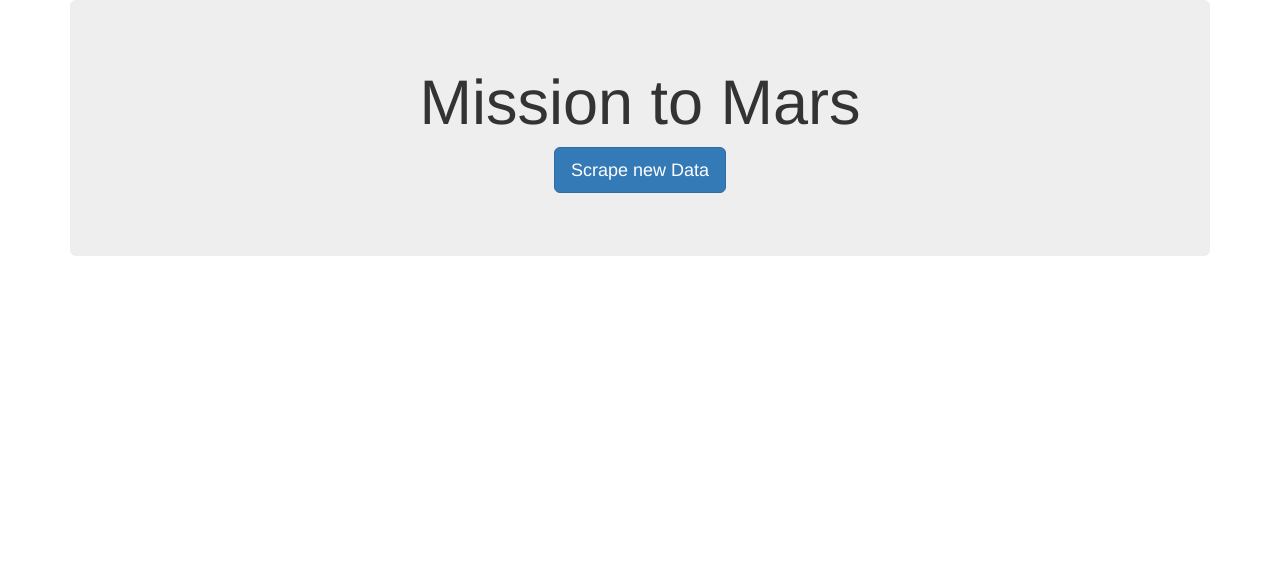
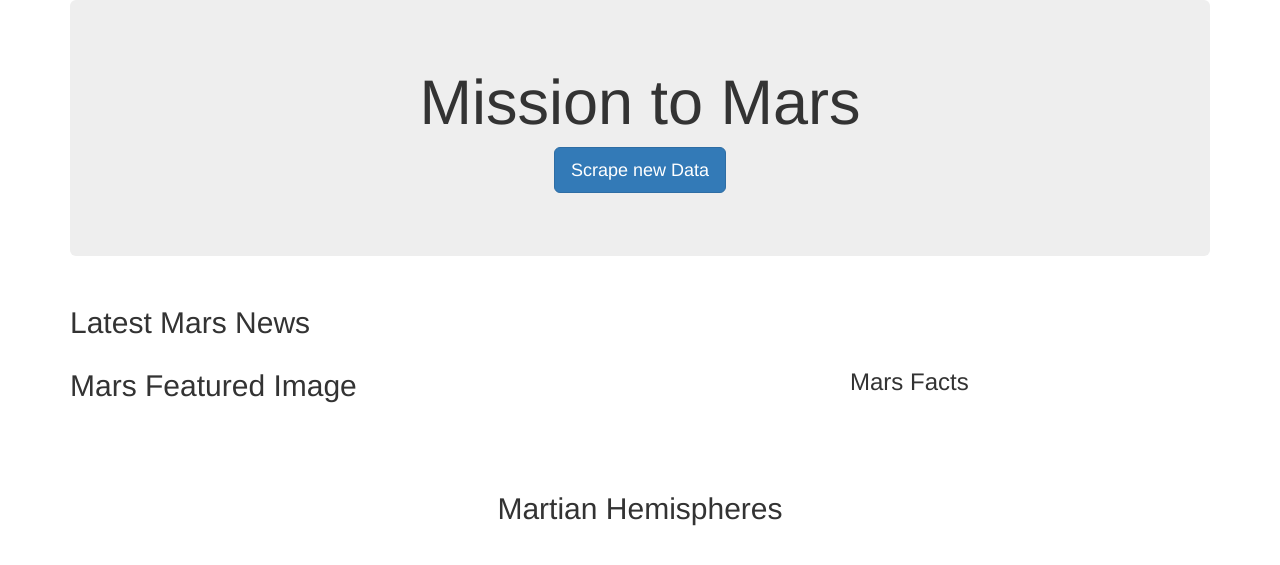
Before and after one commit to Zachariassis/Web_Scraping_Challenge, a Flask app: page / in a window 1280 px wide. Shown: the top 565 px of the page. Run offline with Flask 2, Linux system fonts and the light colour scheme; data that the repository does not hold is empty; some libraries are stand-ins or nearby versions.

Commit message:
Final Commit

```diff
--- a/app.py
+++ b/app.py
@@ -12,14 +12,31 @@ mongo = PyMongo(app)
 @app.route("/")
 def index():
     news = mongo.db.news.find_one()
-    return render_template("index.html", news=news)
+    facts = mongo.db.facts.find_one()
+    if facts is None:
+        facts=facts
+    else:
+        facts=facts['Data']
+
+
+    return render_template("index.html", news=news, facts=facts)
 
 
 @app.route("/scrape")
 def scraper():
     news = mongo.db.news
+    facts = mongo.db.facts
     news_data = mission_to_mars.mars_news()
+
+    featured_url = mission_to_mars.scrape_images()
+    hemi= mission_to_mars.scrape_hemi()
+    fact_data = {'Data': mission_to_mars.scrape_facts()}
+
+    news_data={"Title": news_data.Title, "Body": news_data.Body, "Featured": featured_url,
+               "HemiTitle": hemi['Title'].tolist() ,"HemiURL": hemi['Img_url'].tolist()}
+
     news.update({}, news_data, upsert=True)
+    facts.update({}, fact_data, upsert=True)
 
     return redirect("/", code=302)
 
--- a/templates/index.html
+++ b/templates/index.html
@@ -17,11 +17,73 @@
       <p><a class="btn btn-primary btn-lg" href="/scrape" role="button">Scrape new Data</a></p>
     </div>
 
-    <!-- Craigslist Listings -->
+    <!-- Mars News -->
     <div class="row" id="news">
       <div class="col-md-12">
+        <h2 class=heading>Latest Mars News</h2>
         <h4 class="heading">{{news.Title}}</h4>
         <small>{{news.Body}}</small>
+      </div>
+    </div>
+
+    <!-- Mars Featured Image and Facts-->
+    <div class="row" id="image">
+      <div class="col-md-8">
+        <h2 class="heading">Mars Featured Image</h2>
+        <img src="{{news.Featured}}">
+      </div>
+      <div class="col-md-4">
+        <h3 class="heading">Mars Facts</h3>
+        <table class="dataframe">
+          <tbody>
+            <!--{% if facts[0] is defined %}-->
+              {% for f in facts %}
+                <tr>
+                  <td>{{ f['Property'] }}</td>
+                  <td>{{ f['Value'] }}</td>
+                </tr>
+              {% endfor %}
+            <!--{% endif %}-->
+          </tbody>
+        </table>
+      </div>
+    </div>
+    <br><br>
+    <!-- Mars Hemispheres -->
+
+    <div class="row" id="Hemisphere_Title">
+      <div class="col-md-12" style="text-align: center;">
+        <h2 class='heading'>Martian Hemispheres</h2>
+      </div>
+    </div>
+
+    <div class="row" id="Hemispheres1">
+      <div class="col-md-6" style="text-align:center;">
+        {% if news.HemiTitle is defined %}
+          <h2 class="heading">{{ news.HemiTitle[0] }}</h2>
+          <img src="{{ news.HemiURL[0] }}" height="500" width="500">
+        {% endif %}
+      </div>
+      <div class="col-md-6" style="text-align:center;">
+        {% if news.HemiTitle is defined %}
+          <h2 class="heading">{{ news.HemiTitle[1] }}</h2>
+          <img src="{{ news.HemiURL[1] }}" height="500" width="500">
+        {% endif %}
+      </div>
+    </div>
+
+    <div class="row" id="Hemispheres2">
+      <div class="col-md-6" style="text-align:center;">
+        {% if news.HemiTitle is defined %}
+          <h2 class="heading">{{ news.HemiTitle[2] }}</h2>
+          <img src="{{ news.HemiURL[2] }}" height="500" width="500">
+        {% endif %}
+      </div>
+      <div class="col-md-6" style="text-align:center;">
+        {% if news.HemiTitle is defined %}
+          <h2 class="heading">{{ news.HemiTitle[3] }}</h2>
+          <img src="{{ news.HemiURL[3] }}" height="500" width="500">
+        {% endif %}
       </div>
     </div>
 
```
Also changed, not shown: mission_to_mars.py (+7 -22 lines), 1 other file.
